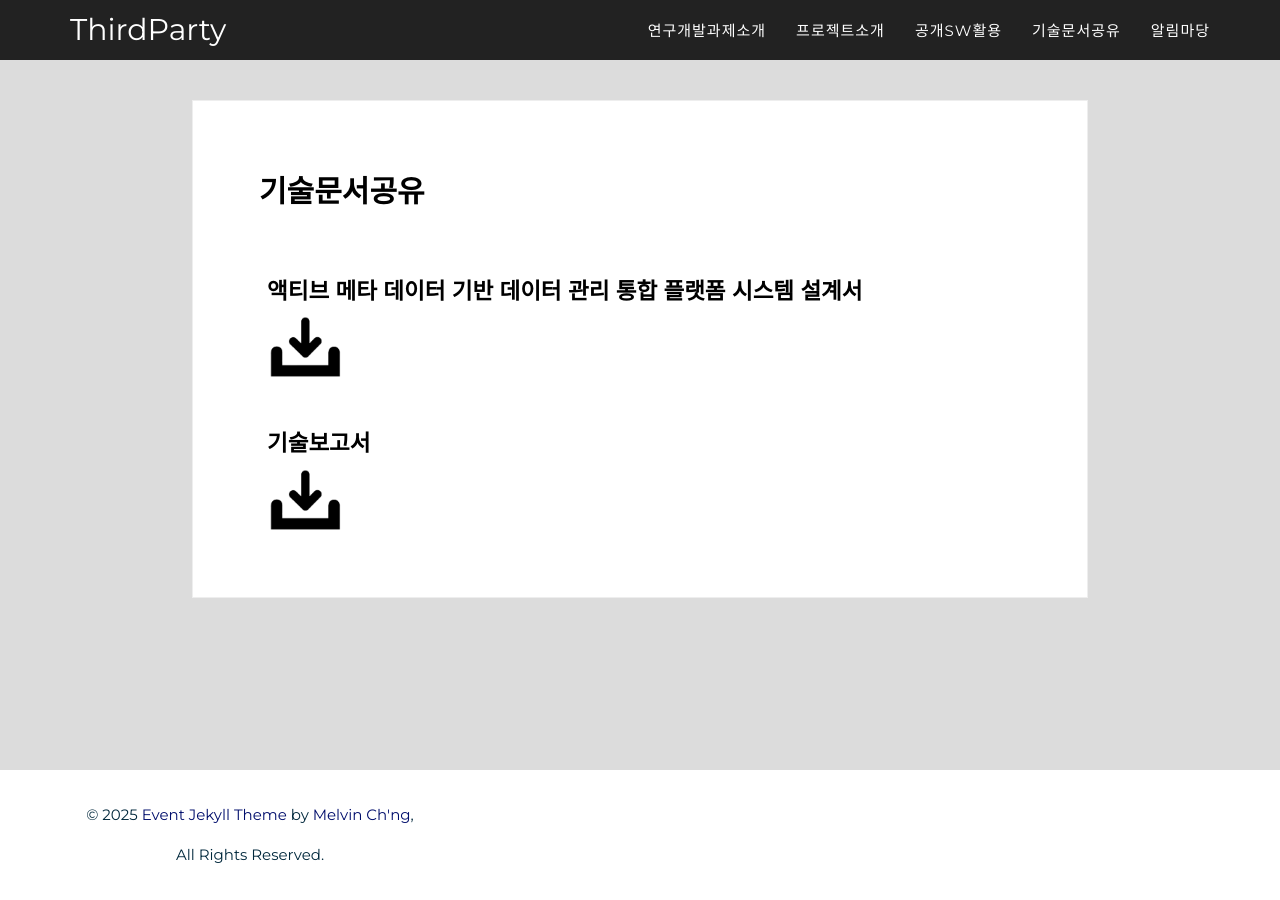
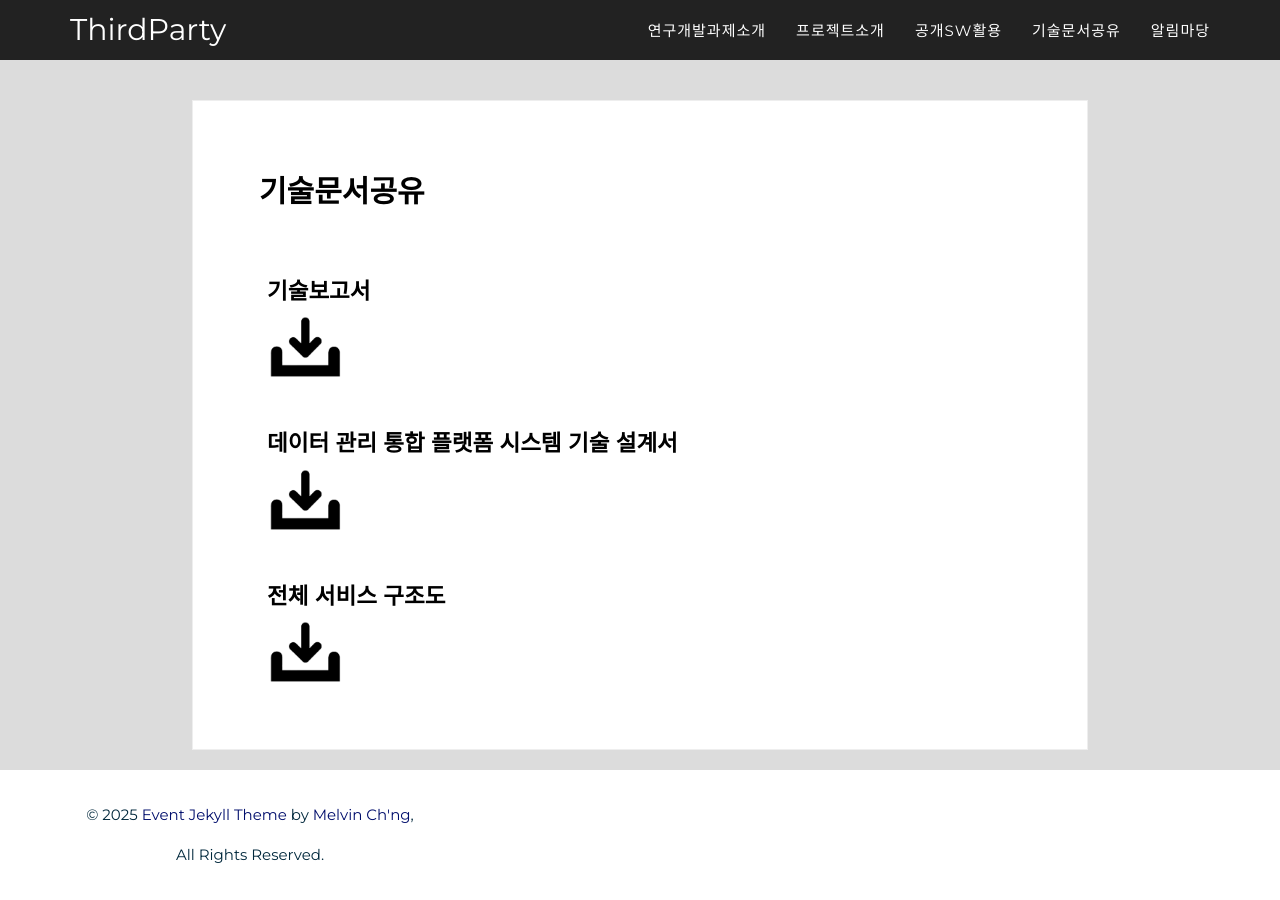
Before and after one commit to ThirdActiveDataExTech/ThirdActiveDataExTech.github.io, a Jekyll site: the page built from 2016_pages/tech-share.html, in a window 1280 px wide. Built offline with Jekyll 4.4.1, drawn with Linux system fonts in a browser that asks for light colours; some web fonts are replaced.

Commit message:
[기술문서공유]
- 파일명 수정
- 전체 서비스 구조도 파일 추가

```diff
--- a/2016_pages/tech-share.html
+++ b/2016_pages/tech-share.html
@@ -7,12 +7,16 @@ title: 기술문서공유
 <body style="background: Gainsboro no-repeat fixed center;">
 <div class="event black-frame">
     <h1 class="title">{{ page.title }}</h1>
-    <h2>액티브 메타 데이터 기반 데이터 관리 통합 플랫폼 시스템 설계서</h2>
+    <h2>기술보고서</h2>
+    <a href="/files/TechnologyAndBusinessIssueReport.pdf" download="기술보고서.pdf">
+        <img class="small-logo" src="/css/2016_style/img/download_icon.png" alt="">
+    </a>
+    <h2>데이터 관리 통합 플랫폼 시스템 기술 설계서</h2>
     <a href="/files/platform_design.png" download="액티브 메타 데이터 기반 데이터 관리 통합 플랫폼 시스템 설계서.png">
         <img class="small-logo" src="/css/2016_style/img/download_icon.png" alt="">
     </a>
-    <h2>기술보고서</h2>
-    <a href="/files/TechnologyAndBusinessIssueReport.pdf" download="TechnologyAndBusinessIssueReport.pdf">
+    <h2>전체 서비스 구조도</h2>
+    <a href="/css/2016_style/img/system-diagram.png" download="전체 서비스 구조도.png">
         <img class="small-logo" src="/css/2016_style/img/download_icon.png" alt="">
     </a>
 </div>
```
Also changed, not shown: css/2016_style/img/system-diagram.png (added).
